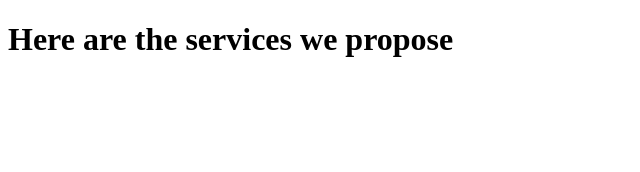
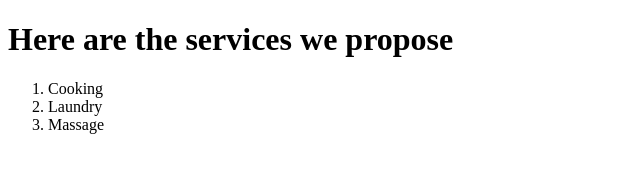
Before and after one commit to Zolender/Exercises, a plain HTML site: page services.html in a window 1280 px wide. Shown: the whole page, without its empty margins (0-640 px from the left). Drawn offline with Linux system fonts and the light colour scheme.

Commit message:
add new services to the service page

```diff
--- a/services.html
+++ b/services.html
@@ -7,5 +7,10 @@
 </head>
 <body>
     <h1>Here are the services we propose</h1>
+    <ol>
+        <li>Cooking</li>
+        <li>Laundry</li>
+        <li>Massage</li>
+    </ol>
 </body>
 </html>
```
